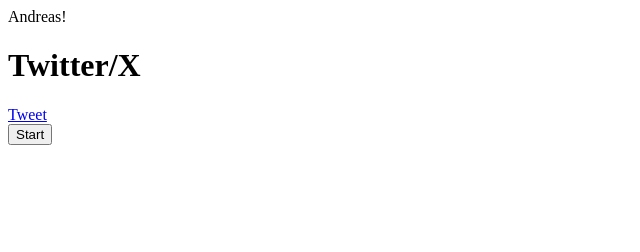
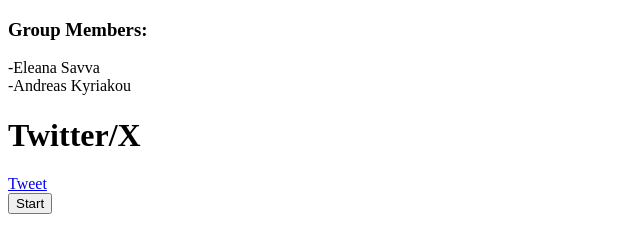
Before and after one commit to esavva1/TeamA6-CO1111, a plain HTML site: page index.html in a window 1280 px wide. Shown: the whole page, without its empty margins (0-640 px from the left). Drawn offline with Linux system fonts and the light colour scheme.

Commit message:
working on landing page

```diff
--- a/index.html
+++ b/index.html
@@ -6,7 +6,10 @@
 </head>
 <body>
 
-Andreas!
+<div>
+    <h3>Group Members:</h3>
+    <p>-Eleana Savva <br>-Andreas Kyriakou </p>
+</div>
 
 <h1>Twitter/X </h1>
 <a href="https://twitter.com/share?ref_src=twsrc%5Etfw" class="twitter-share-button" data-text="Hi! This is a team A6!" data-via="ScavengerHunt__" data-hashtags="C01111" data-show-count="false">Tweet</a>
```
